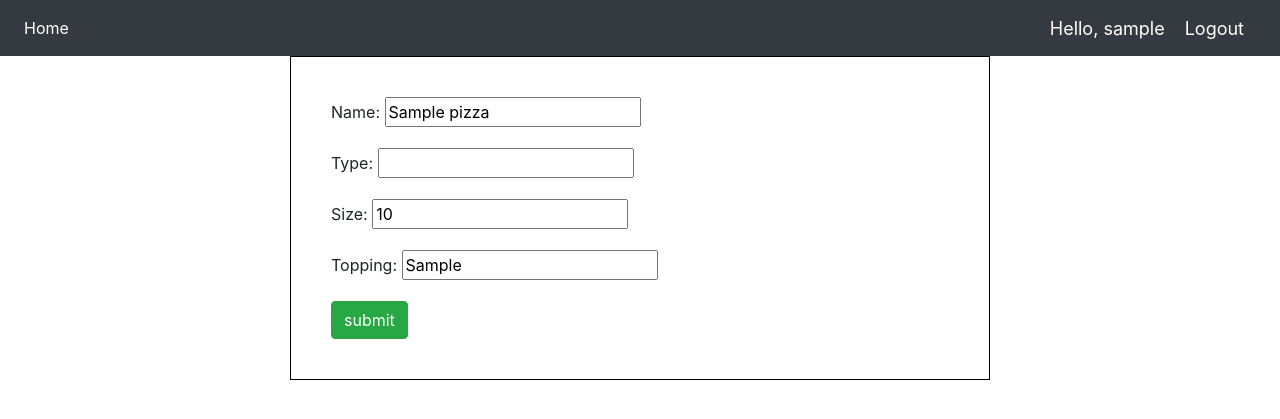
After one commit to goyalishita/PizzaShop, a Django app: page /edit/1 in a window 1280 px wide. The commit adds this page. Shown: the top 419 px of the page. Run offline with Django 3.2, Linux system fonts and the light colour scheme; a user stored in the database is signed in; tables that the repository leaves empty hold one stand-in row (values such as "Sample post"); some libraries are stand-ins or nearby versions.

Commit message:
added rest apis

```diff
--- a/pizzaShopProject/pizzaShopApp/models.py
+++ b/pizzaShopProject/pizzaShopApp/models.py
@@ -5,7 +5,7 @@ from django.db import models
 class Pizza(models.Model):
     name=models.CharField(max_length=200,null=True)
     type=models.CharField(max_length=200,null=True)
-    size=models.IntegerField(default=4,null=True,blank=True)
+    size=models.IntegerField(default=10,null=True,blank=True)
     topping=models.CharField(max_length=200,null=True,blank=True)
     def __str__(self):
         return str(self.name)
--- /dev/null
+++ b/pizzaShopProject/pizzaShopApp/templates/edit.html
@@ -0,0 +1,19 @@
+{% extends 'main.html' %}
+{% load static%}
+{% block content %}
+<head>
+    <style>
+        form{
+            border:1px solid black;
+            width:700px;
+            margin:auto;
+            padding: 40px;
+        }
+    </style>
+</head>
+<form action="" method="POST">
+    {% csrf_token %}
+    {{form.as_p}}
+    <input type="submit" class="btn btn-success" value="submit">
+</form>
+{% endblock %}
--- a/pizzaShopProject/pizzaShopApp/templates/home.html
+++ b/pizzaShopProject/pizzaShopApp/templates/home.html
@@ -7,7 +7,7 @@
 <div class="container">
 <div class="container row">
     <div class="col-lg-10">
-        <h3>BOOKS:</h3>
+        <h3>PIZZAS:</h3>
         <div class="card card-body">
             <table class="table table-sm">
                 <tr>
@@ -23,8 +23,8 @@
                     <td>{{p.type}} </td>
                     <td>{{p.size}} </td>
                     <td> {{p.topping}} </td>
-                    <td><a class="btn btn-sm btn-info" href="{% url 'edit' p.id %}">Edit</a> </td>
-                    <td><a class="btn btn-sm btn-info" href="{% url 'delete' p.id %}">Delete</a> </td>
+                    <td><a class="btn btn-sm btn-info" href="{% url 'editPizza' p.id %}">Edit</a> </td>
+                    <td><a class="btn btn-sm btn-danger" href="{% url 'deletePizza' p.id %}">Delete</a> </td>
                 </tr>
                 {% endfor %}
             </table>
--- a/pizzaShopProject/pizzaShopApp/templates/navbar.html
+++ b/pizzaShopProject/pizzaShopApp/templates/navbar.html
@@ -19,23 +19,10 @@
       <li class="nav-item active">
         <a class="nav-link" href="">Home</a>
       </li>
-      {% if request.user.is_staff %}
-      </li>
-      <li class="nav-item active">
-        <a class="nav-link" href="">Add Books</a>
-      </li>
-      {% else %}
-      <li class="nav-item">
-        <a class="nav-link" href="">Cart</a>
-      </li>
-      {% endif %}
-      <li class="nav-item">
-        <a class="nav-link" href="">Login</a>
-      </li>
     </ul>
   </div>
 
   <span class="hello-msg">Hello, {{request.user}}</span>
-  <span ><a  class="hello-msg" href="">Logout</a></span>
+  <span ><a  class="hello-msg" href="{% url 'logout' %}">Logout</a></span>
 
 </nav>
--- a/pizzaShopProject/pizzaShopApp/urls.py
+++ b/pizzaShopProject/pizzaShopApp/urls.py
@@ -4,12 +4,12 @@ from django.contrib.auth import views as auth_views
 
 urlpatterns = [
     path('',home,name='home'),
-    # path('Type/<str:pk>',filterType,name='filterType'),
-    # path('Size/<str:pk>',filterSize,name='filterSize'),
-    # path('Topping/<str:pk>',filterTopping,name='filterTopping'),
-    # path('delete/<str:pk>', deletePizza,name='deletePizza'),
-    # path('edit/<str:pk>', editPizza,name='editPizza'),
-    # path('register/', registerPage,name='register'),
-    # path('login/', loginPage,name='login'),
-    # path('logout/', logoutPage,name='logout'),
+    path('Type/<str:pk>',filterType,name='filterType'),
+    path('Size/<str:pk>',filterSize,name='filterSize'),
+    path('Topping/<str:pk>',filterTopping,name='filterTopping'),
+    path('delete/<str:pk>', deletePizza,name='deletePizza'),
+    path('edit/<str:pk>', editPizza,name='editPizza'),
+    path('register/', registerPage,name='register'),
+    path('login/', loginPage,name='login'),
+    path('logout/', logoutPage,name='logout'),
 ]
--- a/pizzaShopProject/pizzaShopApp/views.py
+++ b/pizzaShopProject/pizzaShopApp/views.py
@@ -1,43 +1,86 @@
-from django.shortcuts import render,redirect
+from django.shortcuts import render,redirect,HttpResponse
 from .models import *
 from .forms import *
 from django.contrib.auth.forms import UserCreationForm
 from django.contrib.auth import login,logout,authenticate
+# Create your views here.
 
-# Create your views here.
+Type = ['Round', 'Square']
+Toppings = ['Tomato', 'Broccolini','Potato', 'sausage', 'bacon', 'mushroom', 'mushroom']
+Size = ['8','10','12']
 
 def home(request):
     pizzas=Pizza.objects.all()
     context={
-        'pizza':pizzas,
+        'pizzas':pizzas,
         }
     return render(request,'home.html',context)
 
-# def createCourse(request):
-#     if request.user.is_authenticated:
-#         form=CourseForm()
-#         if(request.method=='POST'):
-#             form=CourseForm(request.POST)
-#             if form.is_valid():
-#                 form.save()
-#                 return redirect('/')
-#         context={'form':form}
-#         return render(request,'createCourse.html',context)
-#     else:
-#         return redirect('home')
+def filterTopping(request,pk):
+    if pk not in Toppings:
+       return  HttpResponse(status=404)
+    pizzas=Pizza.objects.filter(topping = pk)
+    context={
+        'pizzas':pizzas,
+        }
+    return render(request,'home.html',context)
 
-# def deleteCourse(request,pk):
-#     if request.user.is_authenticated:
-#         course=Courses.objects.get(id=pk)
-#         if(request.method=='POST'):
-#             course.delete()
-#             return redirect('/')
-#         context={
-#             'course':course,
-#             }
-#         return render(request,'delete.html',context)
-#     else:
-#         return redirect('home')
+def filterSize(request,pk):
+    if pk not in Size:
+       return  HttpResponse(status=404)
+    pizzas=Pizza.objects.filter(size = pk)
+    context={
+        'pizzas':pizzas,
+        }
+    return render(request,'home.html',context)
+
+def filterType(request,pk):
+    if pk not in Type:
+       return  HttpResponse(status=404)
+    pizzas=Pizza.objects.filter(type = pk)
+    context={
+        'pizzas':pizzas,
+        }
+    return render(request,'home.html',context)
+
+
+def editPizza(request, pk):
+    if request.user.is_authenticated:
+        ins=Pizza.objects.get(id=pk)
+        form=PizzaForm(instance=ins)
+        if(request.method=='POST'):
+            form=PizzaForm(request.POST,instance=ins)
+            if form.is_valid():
+                topping = form.cleaned_data.get("topping")
+                type = form.cleaned_data.get("type")
+                size = form.cleaned_data.get("size")
+                if topping not in Toppings:
+                    return  HttpResponse(status=404)
+                if type not in Type:
+                    return  HttpResponse(status=404)
+                if size not in Size:
+                    return  HttpResponse(status=404)
+                form.save()
+                return redirect('home')
+        context={'form':form,
+                  }
+        return render(request,'edit.html',context)
+    else:
+        return redirect('register')
+
+
+def deletePizza(request,pk):
+    if request.user.is_authenticated:
+        pizza=Pizza.objects.get(id=pk)
+        if(request.method=='POST'):
+            pizza.delete()
+            return redirect('/')
+        context={
+            'pizza':pizza,
+            }
+        return render(request,'delete.html',context)
+    else:
+        return redirect('home')
 
 # def description(request,pk):
 #     course=Courses.objects.get(id=pk)
@@ -46,35 +89,35 @@ def home(request):
 #         }
 #     return render(request,'description.html',context)
 
-# def registerPage(request):
-#     if request.user.is_authenticated:
-#         return redirect('home')
-#     else:
-#         form=UserCreationForm()
-#         if request.method=='POST':
-#             form=UserCreationForm(request.POST)
-#             if form.is_valid():
-#                 form.save()
-#                 return redirect('login')
-#         context={
-#             'form':form
-#         }
-#         return render(request,'register.html',context)
+def registerPage(request):
+    if request.user.is_authenticated:
+        return redirect('home')
+    else:
+        form=UserCreationForm()
+        if request.method=='POST':
+            form=UserCreationForm(request.POST)
+            if form.is_valid():
+                form.save()
+                return redirect('login')
+        context={
+            'form':form
+        }
+        return render(request,'register.html',context)
 
-# def loginPage(request):
-#     if request.user.is_authenticated:
-#         return redirect('home')
-#     else:
-#        if request.method=="POST":
-#         username=request.POST.get('username')
-#         password=request.POST.get('password')
-#         user=authenticate(request,username=username,password=password)
-#         if user is not None:
-#             login(request,user)
-#             return redirect('home')
-#        context={}
-#        return render(request,'login.html',context)
+def loginPage(request):
+    if request.user.is_authenticated:
+        return redirect('home')
+    else:
+       if request.method=="POST":
+        username=request.POST.get('username')
+        password=request.POST.get('password')
+        user=authenticate(request,username=username,password=password)
+        if user is not None:
+            login(request,user)
+            return redirect('home')
+       context={}
+       return render(request,'login.html',context)
 
-# def logoutPage(request):
-#     logout(request)
-#     return redirect('login')
+def logoutPage(request):
+    logout(request)
+    return redirect('login')
```
Also changed, not shown: pizzaShopProject/pizzaShopApp/templates/delete.html (added, +20 -0 lines), pizzaShopProject/pizzaShopApp/templates/register.html (added, +13 -0 lines), pizzaShopProject/pizzaShopApp/migrations/0001_initial.py.
